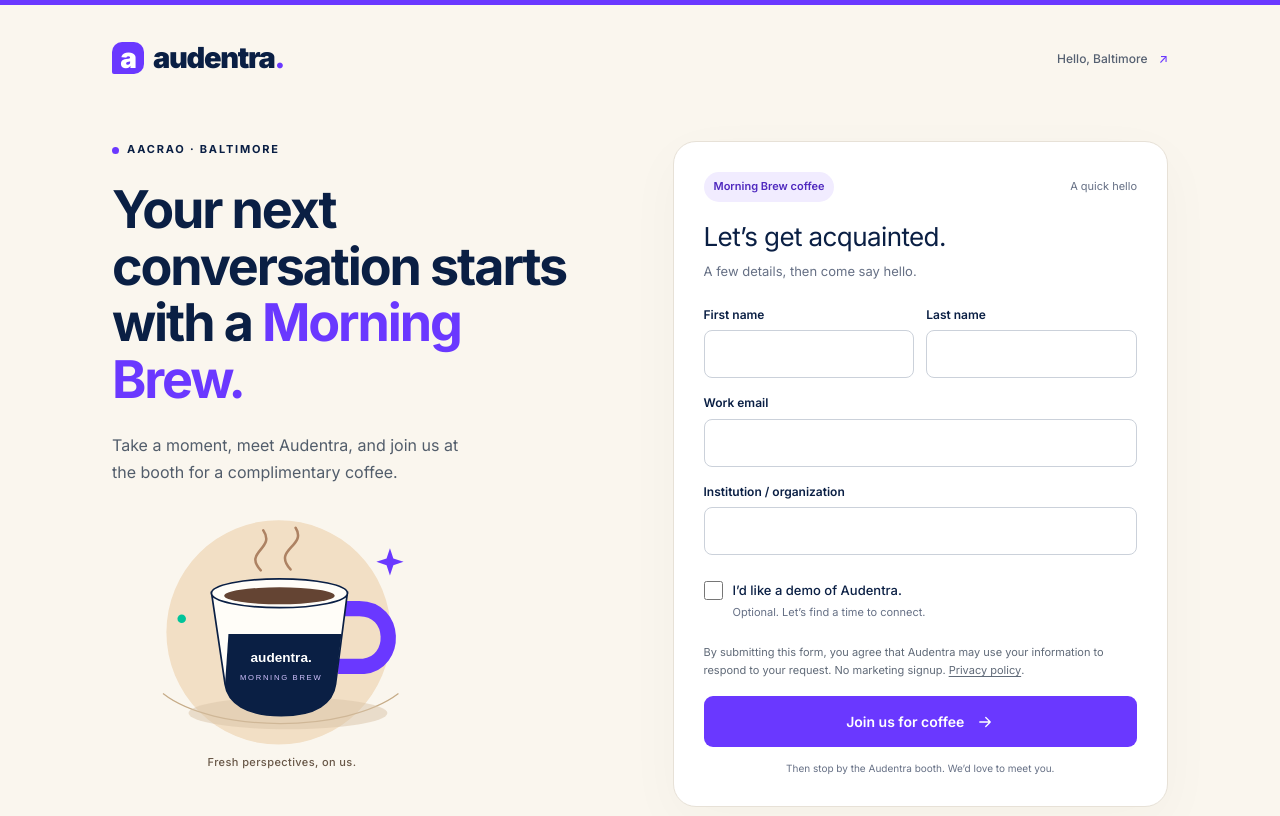
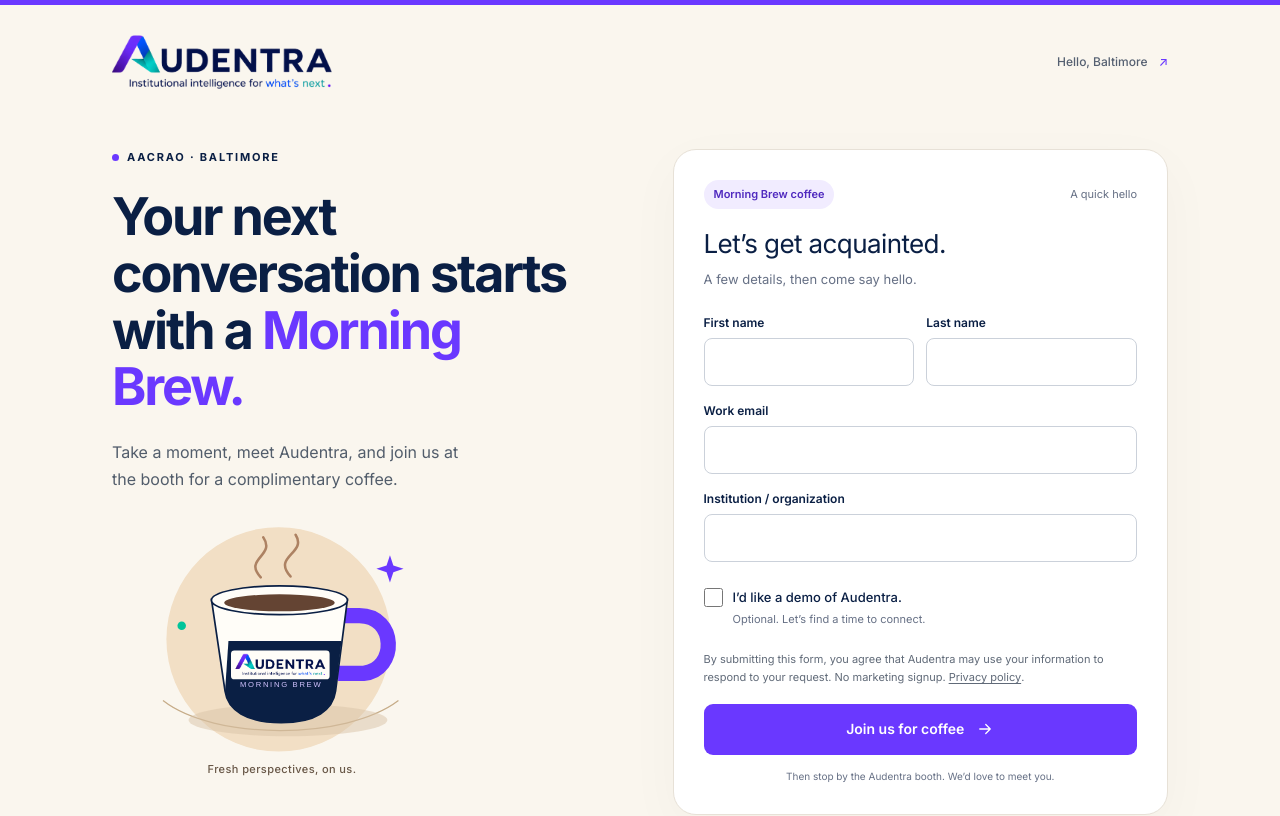
Before and after one commit to dhairya2801/audentra-website, a Next.js app: page /events/aacrao-baltimore in a window 1280 px wide. Shown: the top 816 px of the page. Built offline with nearby package versions, Linux system fonts and the light colour scheme.

Commit message:
Use the real Audentra logo on the conference page (#4)

```diff
--- a/app/events/aacrao-baltimore/conference.css
+++ b/app/events/aacrao-baltimore/conference.css
@@ -18,25 +18,13 @@
 .conference-brand {
   display: inline-flex;
   align-items: center;
-  font-family: var(--au-font-display);
-  font-size: 29px;
-  font-weight: 900;
-  letter-spacing: -1.3px;
+  flex-shrink: 0;
+  width: 220px;
 }
-.conference-brand-mark {
-  display: grid;
-  place-items: center;
-  width: 32px;
-  height: 32px;
-  margin-right: 9px;
-  border-radius: 10px 10px 10px 2px;
-  background: var(--au-purple);
-  color: #fff;
-  font-size: 28px;
-  line-height: 1;
-}
-.conference-brand-dot {
-  color: var(--au-purple);
+.conference-brand img {
+  display: block;
+  width: 100%;
+  height: auto;
 }
 .conference-location {
   font-size: 12px;
@@ -354,12 +342,7 @@
     padding: 20px 0 27px;
   }
   .conference-brand {
-    font-size: 25px;
-  }
-  .conference-brand-mark {
-    width: 28px;
-    height: 28px;
-    font-size: 24px;
+    width: clamp(160px, 46vw, 180px);
   }
   .conference-location {
     font-size: 10px;
--- a/app/events/aacrao-baltimore/page.tsx
+++ b/app/events/aacrao-baltimore/page.tsx
@@ -1,5 +1,6 @@
 import type { Metadata } from "next";
 import Link from "next/link";
+import Image from "next/image";
 import { ConferenceForm } from "@/components/conference-form";
 import { PrivacySettings } from "@/components/analytics/marketing-analytics";
 import { conference, conferenceOffer, offers } from "@/lib/conference/config";
@@ -28,10 +29,14 @@
             href="/"
             aria-label="Audentra home"
           >
-            <span className="conference-brand-mark" aria-hidden="true">
-              a
-            </span>
-            audentra<span className="conference-brand-dot">.</span>
+            <Image
+              src="/audentra-main-logo.png"
+              alt="Audentra"
+              width={1177}
+              height={287}
+              sizes="(max-width: 760px) 180px, 220px"
+              preload
+            />
           </Link>
           <span className="conference-location">
             Hello, Baltimore <span aria-hidden="true">↗</span>
@@ -103,17 +108,21 @@
                   d="M137 153h133l-7 59c-3 22-23 37-64 37s-63-15-66-37z"
                   fill="#0a1f44"
                 />
-                <text
-                  x="199"
-                  y="186"
-                  textAnchor="middle"
-                  fill="white"
-                  fontFamily="Arial,sans-serif"
-                  fontSize="16"
-                  fontWeight="600"
-                >
-                  audentra.
-                </text>
+                <rect
+                  x="140"
+                  y="164"
+                  width="116"
+                  height="34"
+                  rx="4"
+                  fill="#fffdf8"
+                />
+                <image
+                  href="/audentra-main-logo.png"
+                  x="145"
+                  y="168"
+                  width="106"
+                  height="26"
+                />
                 <text
                   x="199"
                   y="207"
```
